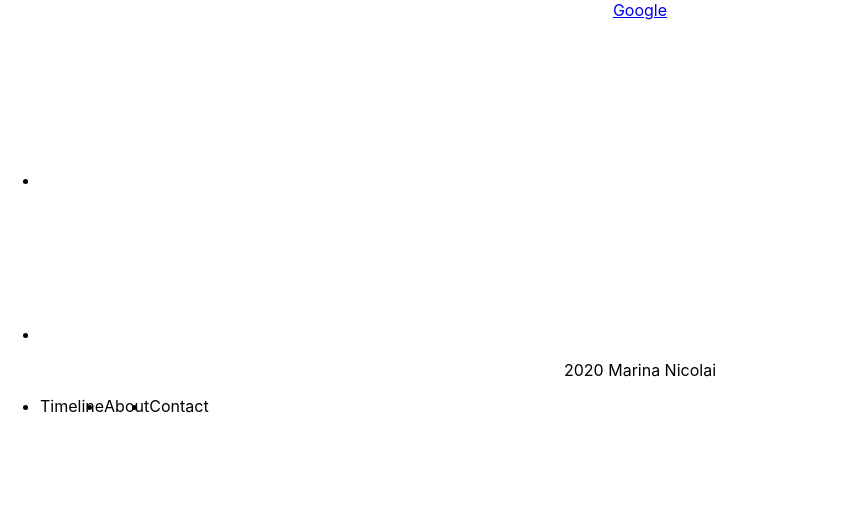
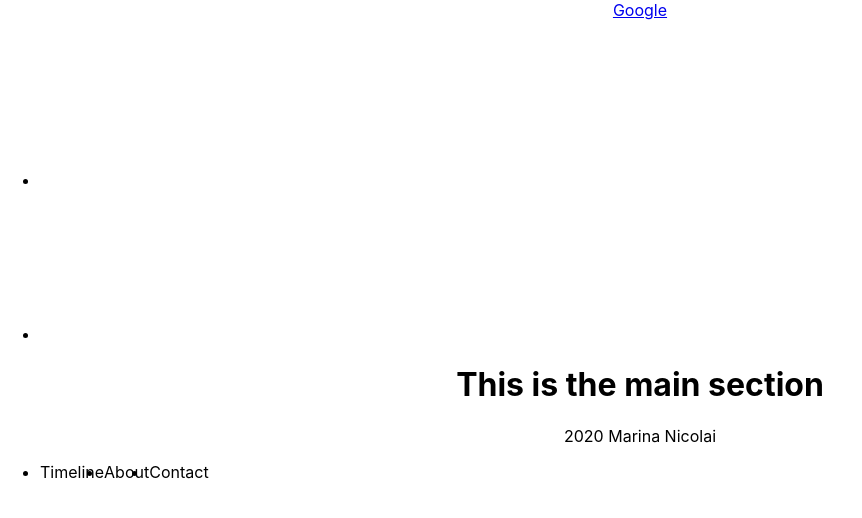
Before and after one commit to marinanicolai/myreact-website, a React (Create React App) app: page / in a window 1280 px wide. Shown: the top 518 px of the page, without its empty margins (0-862 px from the left). Built offline with nearby package versions, Linux system fonts and the light colour scheme.

Commit message:
adding main section on the page

```diff
--- a/src/components/App.js
+++ b/src/components/App.js
@@ -2,12 +2,13 @@ import React from "react";
 import "../App.css";
 import Nav from "./Nav";
 import Footer from "./Footer";
+import Main from "./Main";
 
 function App() {
   return (
     <div className="App">
       <Nav />
-
+      <Main />
       <Footer />
     </div>
   );
--- /dev/null
+++ b/src/components/Main.js
@@ -0,0 +1,11 @@
+import React from "react";
+
+function Main() {
+  return (
+    <>
+      <h1>This is the main section</h1>
+    </>
+  );
+}
+
+export default Main;
```
